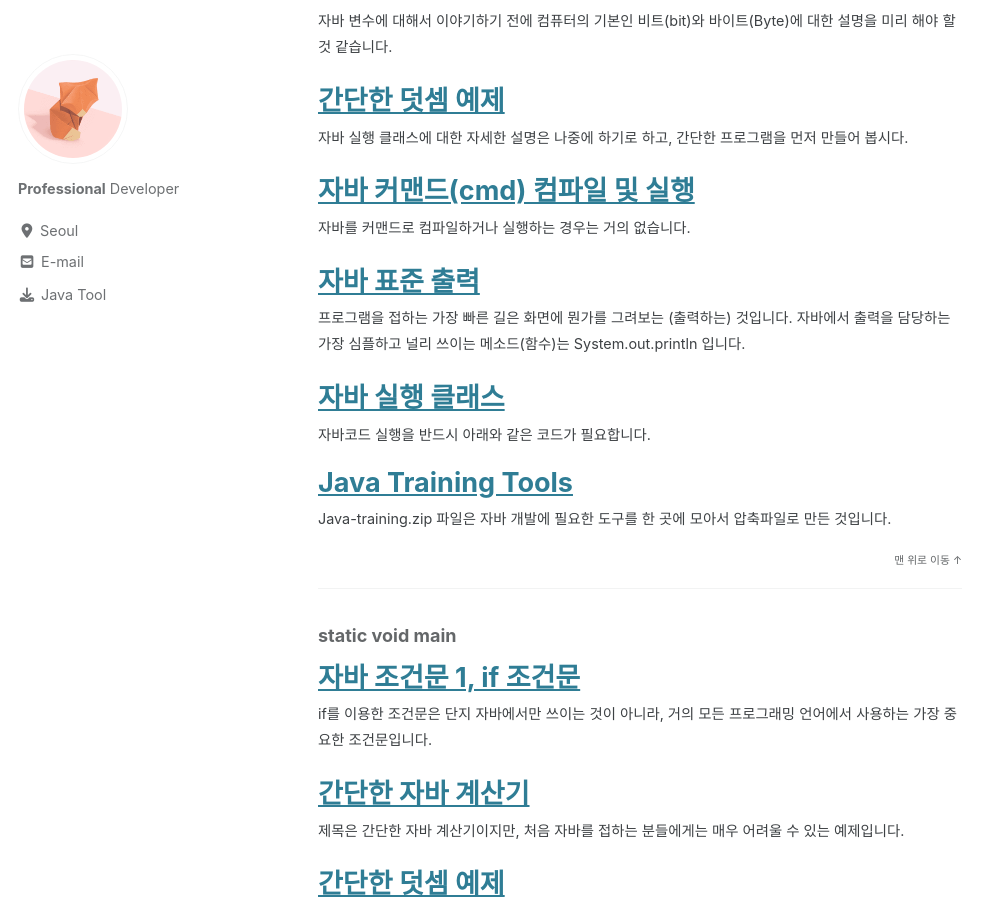
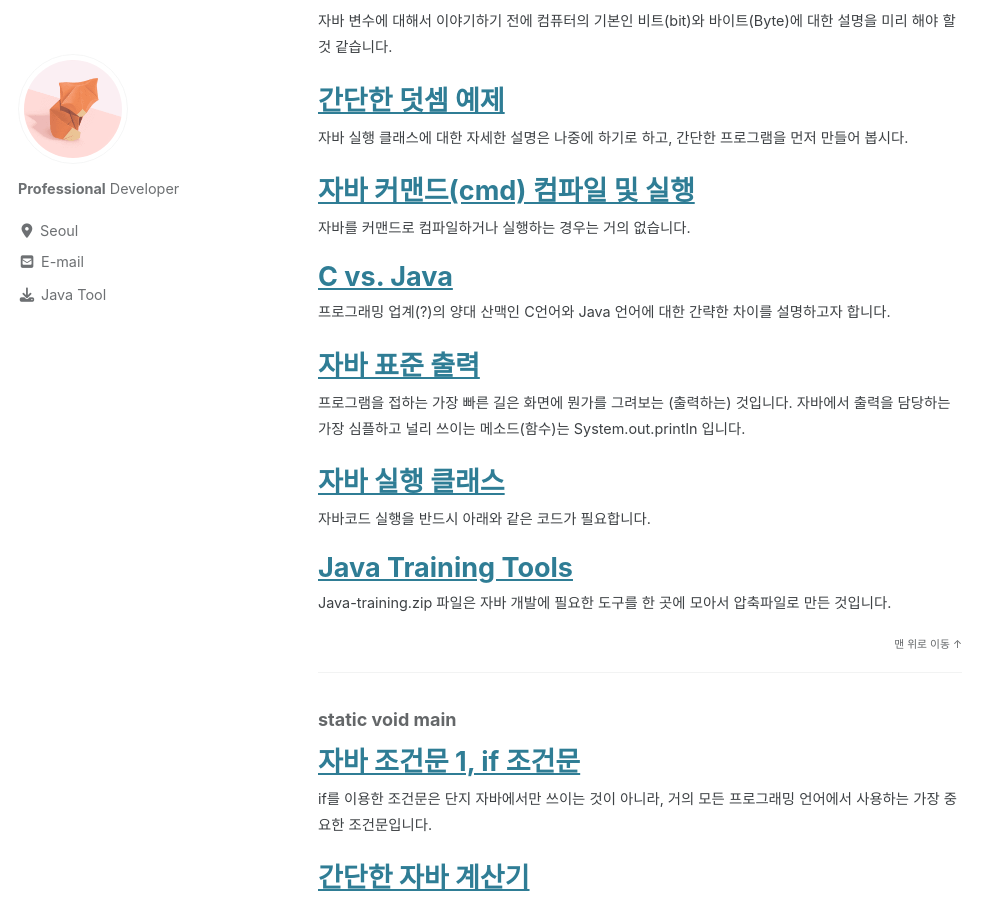
Before and after one commit to ororox/ororox.github.io, a Jekyll site: the page built from _pages/tag-archive.md, in a window 1280 px wide and 900 px high, scrolled down 2032 px. Shown: the whole window, without its empty margins (0-1006 px from the left). Built offline with Jekyll 4.4.1, drawn with Linux system fonts in a browser that asks for light colours; cached includes are drawn as plain includes; nearby versions of some CDN libraries; some of the changed text lies outside the part shown.

Commit message:
Update 2020-08-24-c-vs-java.md

```diff
--- a/_posts/2020-08-24-c-vs-java.md
+++ b/_posts/2020-08-24-c-vs-java.md
@@ -1,8 +1,10 @@
 ---
 title: C vs. Java
 categories:
-- Journal
+- Java Beginner Course
 tags:
+- java
+- c
 - programming Language
 ---
 
```
